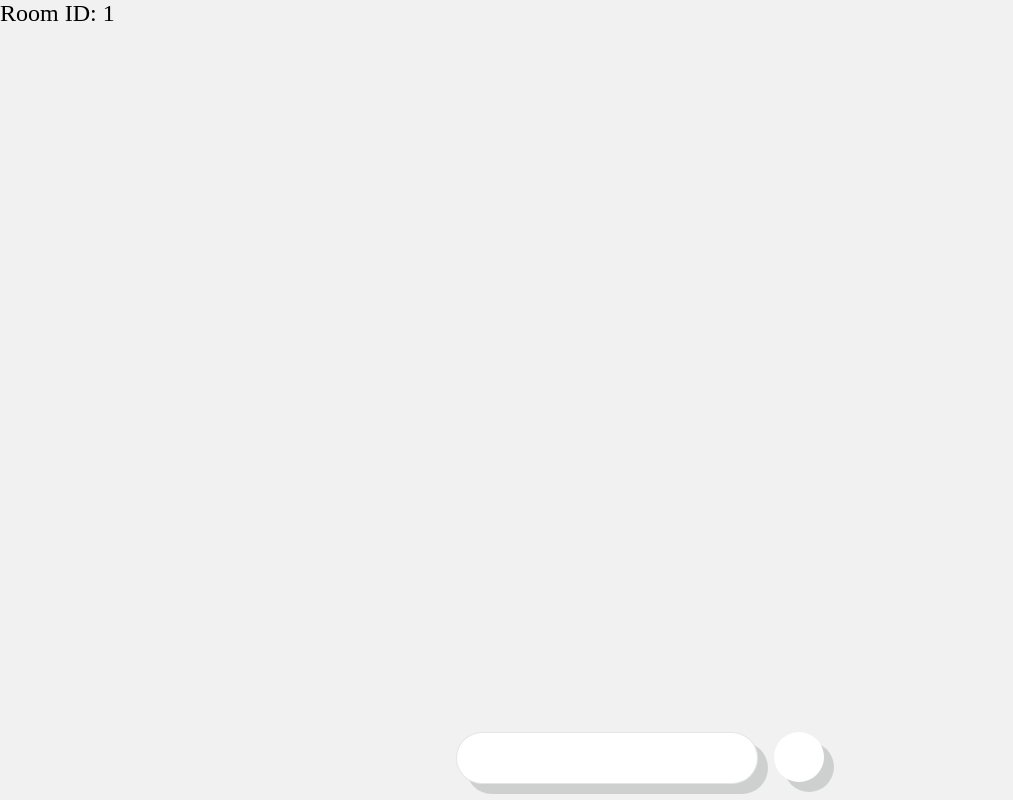
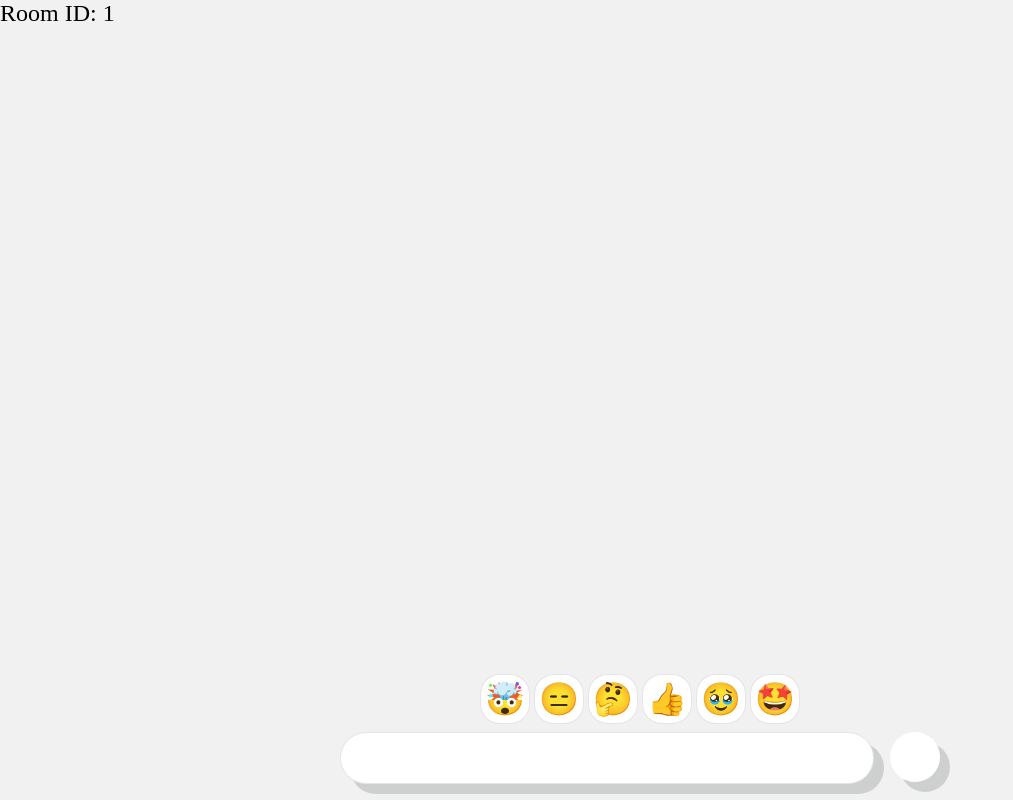
Before and after one commit to Rei1449/geekhack-vol16, a Next.js app in the folder frontend/: page /rooms/1 in a window 1280 px wide. Shown: the whole page, without its empty margins (0-1013 px from the left). Built offline with nearby package versions, Linux system fonts and the light colour scheme.

Commit message:
feat(view): 絵文字ボタンを追加

```diff
--- a/frontend/src/pages/rooms/[id]/index.tsx
+++ b/frontend/src/pages/rooms/[id]/index.tsx
@@ -5,15 +5,33 @@ export default function RoomPage() {
     const router = useRouter();
     const { id } = router.query;
 
+    const emojis = [
+        "🤯",
+        "😑",
+        "🤔",
+        "👍",
+        "🥹",
+        "🤩",
+    ]
+
     return (
         <Wrapper>
             <Message>
                 Room ID: {id}
             </Message>
-            <MessageFormWrapper>
-                <MessageInput />
-                <MessageSendButton/>
-            </MessageFormWrapper>
+            <FormWrapper>
+                <EmojiWrapper>
+                    {emojis.map((emoji, index) => (
+                        <EmojiContainer key={index}>
+                            {emoji}
+                        </EmojiContainer>
+                    ))}
+                </EmojiWrapper>
+                <MessageFormWrapper>
+                    <MessageInput />
+                    <MessageSendButton />
+                </MessageFormWrapper>
+            </FormWrapper>
         </Wrapper>
     )
 }
@@ -29,11 +47,12 @@ const Message = styled.div`
     font-weight: 500;
 `;
 
-const MessageFormWrapper = styled.div`
+const FormWrapper = styled.div`
     display: flex;
-    justify-content: center;
+    flex-direction: column;
+    align-items: center;
     padding: 16px;
-    gap: 16px;
+    gap: 8px;
 
     position: fixed;
     bottom: 0;
@@ -41,9 +60,16 @@ const MessageFormWrapper = styled.div`
     right: 0;
 `;
 
+const MessageFormWrapper = styled.div`
+    display: flex;
+    gap: 16px;
+    width: 600px;
+    max-width: 100%;
+`;
+
 const MessageInput = styled.div`
+    flex: 1;
     height: 50px;
-    width: 300px;
 
     background-color: white;
     border-radius: 50px;
@@ -69,3 +95,20 @@ const MessageSendButton = styled.button`
         transform: scale(0.5);
     }
 `;
+
+const EmojiWrapper = styled.div`
+    display: flex;
+    gap: 4px;
+`;
+
+const EmojiContainer = styled.div`
+    display: flex;
+    justify-content: center;
+    align-items: center;
+    font-size: 32px;
+    width: 48px;
+    height: 48px;
+    border-radius: 20px;
+    background-color: white;
+    border: 1px solid rgba(0, 0, 0, 0.1);
+`;
```
